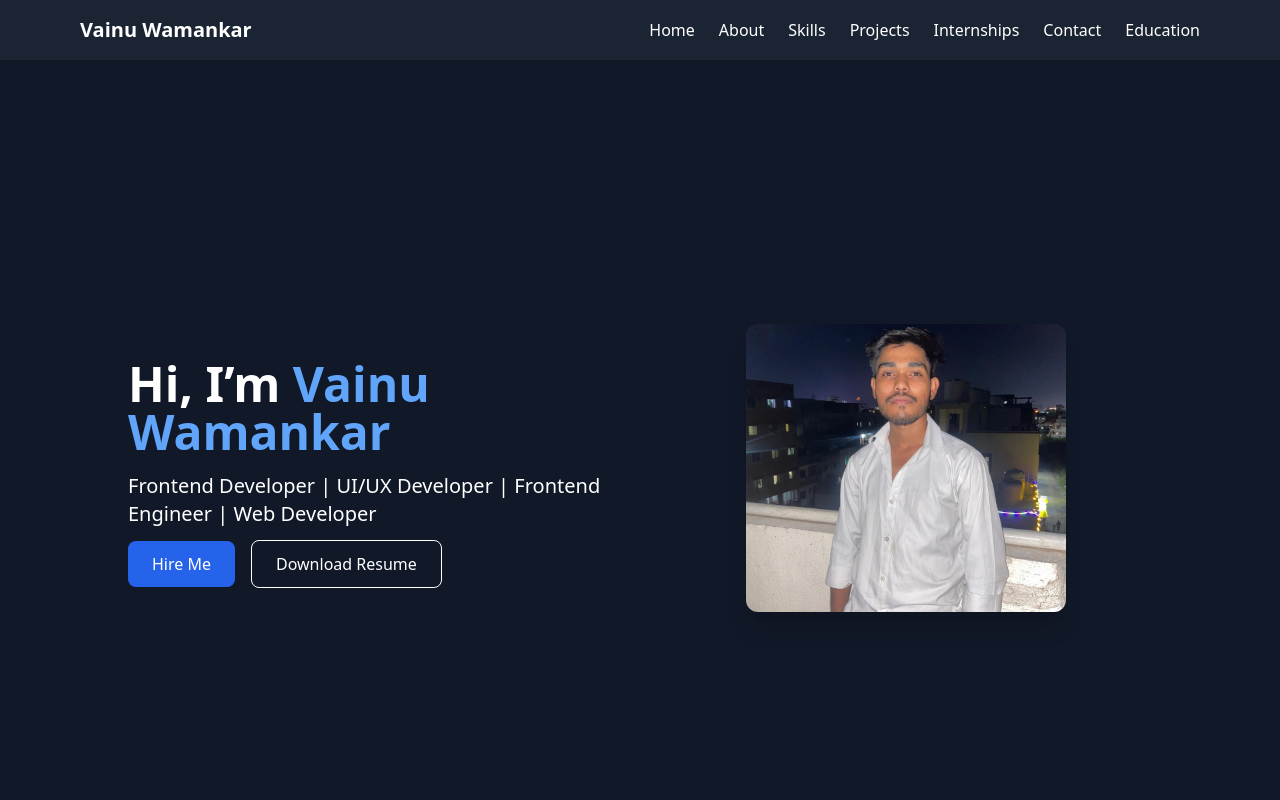
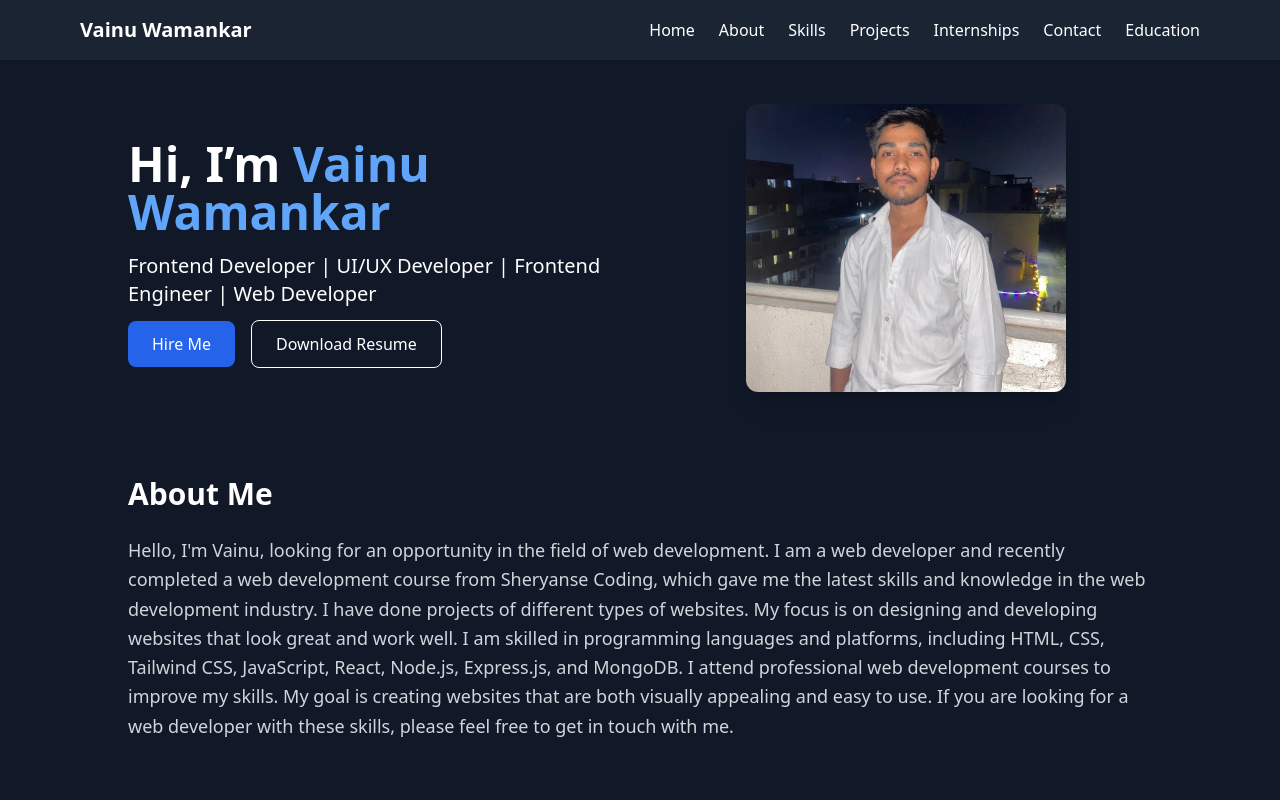
Before and after one commit to Vainu-Wamnkar/portfolio-profile, a React (Vite) app: page / in a window 1280 px wide. Shown: the top 800 px of the page. Built offline with nearby package versions, Linux system fonts and the light colour scheme.

Commit message:
set margin

```diff
--- a/src/components/Hero.jsx
+++ b/src/components/Hero.jsx
@@ -3,7 +3,7 @@ import { motion } from "framer-motion";
 
 export default function Hero() {
   return (
-    <section className="h-screen px-6 flex items-center mt-20 sm:mt-1" id="home">
+    <section className="h-auto mt-10 px-6 flex items-center " id="home">
       <div className="max-w-5xl mx-auto w-full flex flex-col md:flex-row items-center justify-center gap-10">
 
         {/* LEFT TEXT */}
--- a/src/index.css
+++ b/src/index.css
@@ -7,6 +7,9 @@
   overflow: hidden;
   border-right: 3px solid white;
   animation: typing 3s steps(30) forwards, blink 0.6s infinite;
+}
+body {
+  overflow-x: hidden;
 }
 
 @keyframes typing {
```
